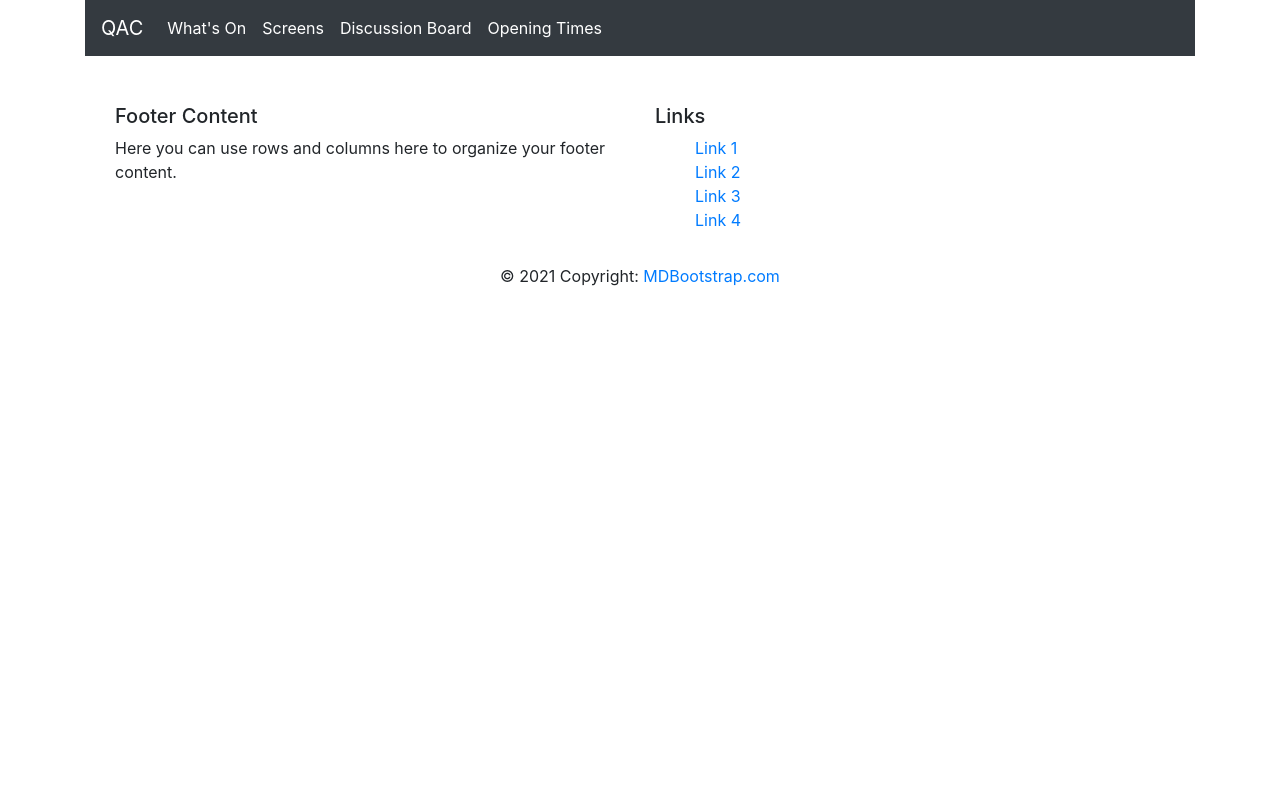
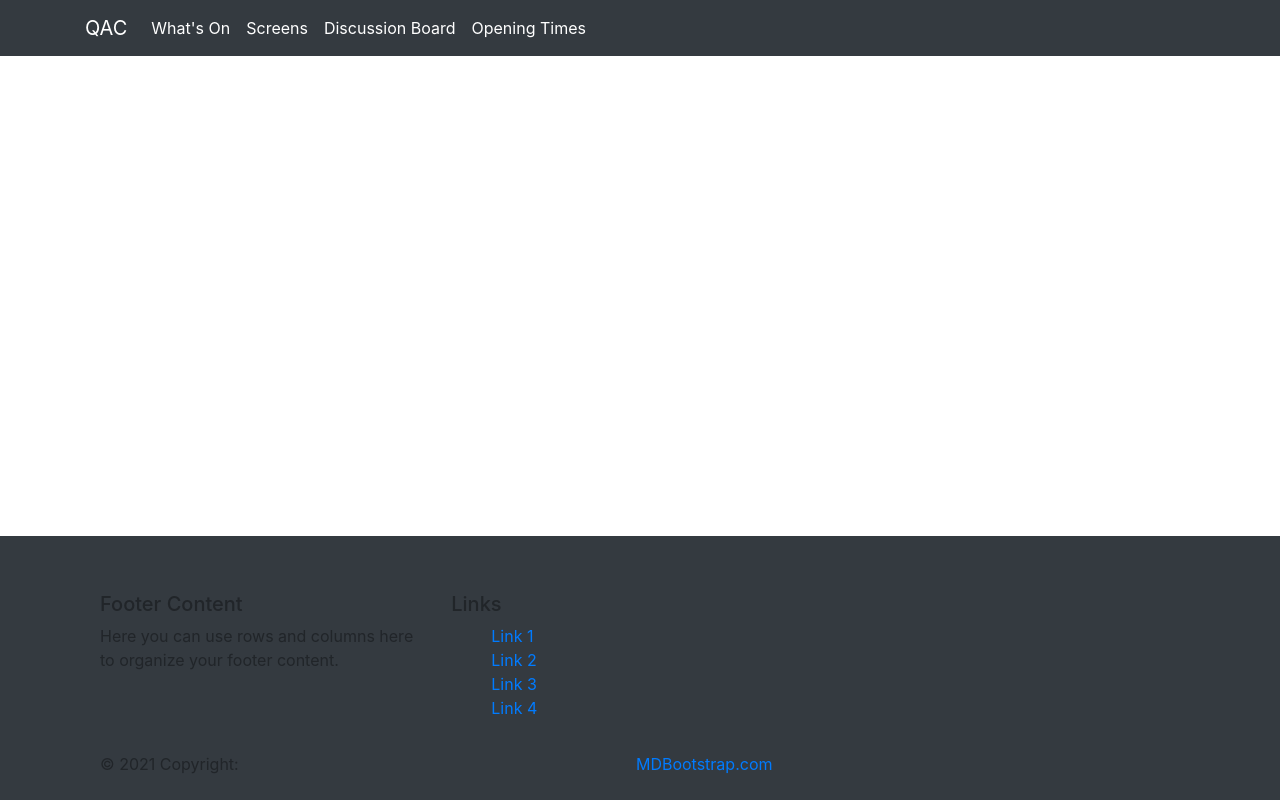
Before and after one commit to Andi-Berisha/QAC-TE, a React (Create React App) app in the folder frontend/: page / in a window 1280 px wide. Built offline with nearby package versions, Linux system fonts and the light colour scheme; the HTML template or start-up script is replaced by a standard one.

Commit message:
edited footer, moved to bottom

```diff
--- a/frontend/src/App.js
+++ b/frontend/src/App.js
@@ -1,14 +1,14 @@
 import '../src/Resources/App.css';
 import Navigation from './Navigation';
 import { BrowserRouter as Router, Route, Switch } from 'react-router-dom';
-import FooterPage from './Footer';
+import Footer from './Footer';
 
 
 function App() {
   return (
     <Router>
       <Navigation />
-      {/* <FooterPage/> */}
+      <Footer/>
     </Router>
 
   )
--- a/frontend/src/Footer.jsx
+++ b/frontend/src/Footer.jsx
@@ -1,9 +1,15 @@
 import React from "react";
 import { MDBCol, MDBContainer, MDBRow, MDBFooter } from "mdbreact";
+import {
 
-const FooterPage = () => {
+  Navbar
+
+} from 'reactstrap';
+
+const Footer = () => {
   return (
-
+    <>
+    <Navbar fixed="bottom" color="dark" dark expand="md">
     <div className="container">
     <MDBFooter color="blue" className="font-small pt-4 mt-4">
       <MDBContainer fluid className="text-center text-md-left">
@@ -42,7 +48,9 @@ const FooterPage = () => {
     </MDBFooter>
 
     </div>
+    </Navbar>
+    </>
   );
 }
 
-export default FooterPage;
+export default Footer;
--- a/frontend/src/Navigation.jsx
+++ b/frontend/src/Navigation.jsx
@@ -22,9 +22,10 @@ const Navigation = (props) => {
 
     return (
         <>
-        <div className="container">
+
 
             <Navbar color="dark" dark expand="md">
+            <div className="container">
                 <NavbarBrand href="/">QAC</NavbarBrand>
                 <NavbarToggler onClick={toggle} />
                 <Collapse isOpen={isOpen} navbar>
@@ -51,103 +52,13 @@ const Navigation = (props) => {
                         </NavItem>
                     </Nav>
                 </Collapse>
+                </div>
             </Navbar>
 
-            <div className="container">
-    <MDBFooter color="blue" className="font-small pt-4 mt-4" >
-      <MDBContainer fluid className="text-center text-md-left" fixed="bottom">
-        <MDBRow>
-          <MDBCol md="6">
-            <h5 className="title">Footer Content</h5>
-            <p>
-              Here you can use rows and columns here to organize your footer
-              content.
-            </p>
-          </MDBCol>
-          <MDBCol md="6">
-            <h5 className="title">Links</h5>
-            <ul>
-              <li className="list-unstyled">
-                <a href="#!">Link 1</a>
-              </li>
-              <li className="list-unstyled">
-                <a href="#!">Link 2</a>
-              </li>
-              <li className="list-unstyled">
-                <a href="#!">Link 3</a>
-              </li>
-              <li className="list-unstyled">
-                <a href="#!">Link 4</a>
-              </li>
-            </ul>
-          </MDBCol>
-        </MDBRow>
-      </MDBContainer>
-      <div className="footer-copyright text-center py-3">
-        <MDBContainer fluid>
-          &copy; {new Date().getFullYear()} Copyright: <a href="https://www.mdbootstrap.com"> MDBootstrap.com </a>
-        </MDBContainer>
-      </div>
-    </MDBFooter>
 
-    </div>
 
-            {/* <Container>
-                <Row fixed="bottom">
-                    <Col>
-                    Film classification system
-                    </Col>
-                    <Col>
-                    Socials
-                    </Col>
-                    <Col>
-                    About us
-                    </Col>
-                    <Col>
-                    Contact us
-                    </Col>
-                </Row>
-                </Container>  */}
 
-            </div>
 
-            {/* <div className= "container" id="footer">
-
-            <Navbar fixed="bottom" color="dark" dark expand="md" style={{ textAlign: "center" }}>
-                <NavbarBrand href="/"></NavbarBrand>
-                <NavbarToggler onClick={toggle} />
-                <Collapse isOpen={isOpen} navbar>
-                    <Nav className="mr-auto" navbar>
-                        <NavItem>
-                            <NavLink>
-                                <Link to="/whatsOn" style={{ color: "white" }}></Link>
-                            </NavLink>
-                        </NavItem>
-                        <NavItem>
-                            <NavLink>
-                                <Link to="/screens" style={{ color: "white" }}></Link>
-                            </NavLink>
-                        </NavItem>
-                        <NavItem>
-                            <NavLink>
-                                <Link to="/discussionBoard" style={{ color: "white" }}>Film Classification System</Link>
-                            </NavLink>
-                        </NavItem>
-                        <NavItem>
-                            <NavLink>
-                                <Link to="/openingTimes" style={{ color: "white" }}></Link>
-                            </NavLink>
-                        </NavItem>
-                        <NavItem>
-                            <NavLink>
-                                <Link to="/openingTimes" style={{ color: "white" }}>Socials</Link>
-                            </NavLink>
-                        </NavItem>
-                    </Nav>
-                </Collapse>
-            </Navbar> */}
-
-            {/* </div>  */}
 
             </>
       )
```
